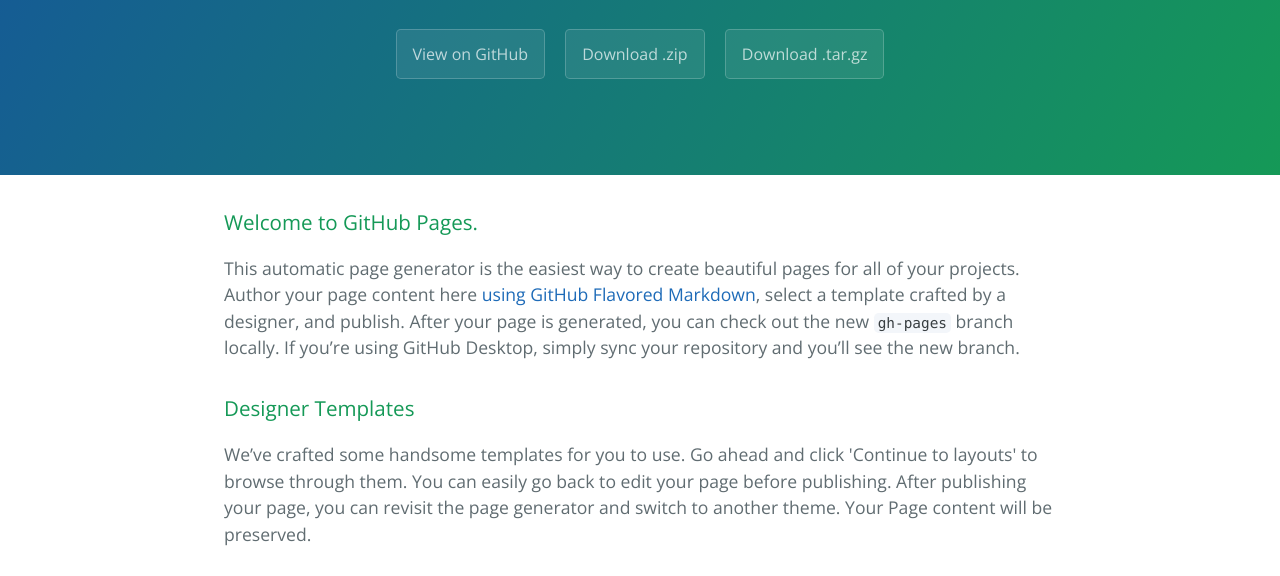
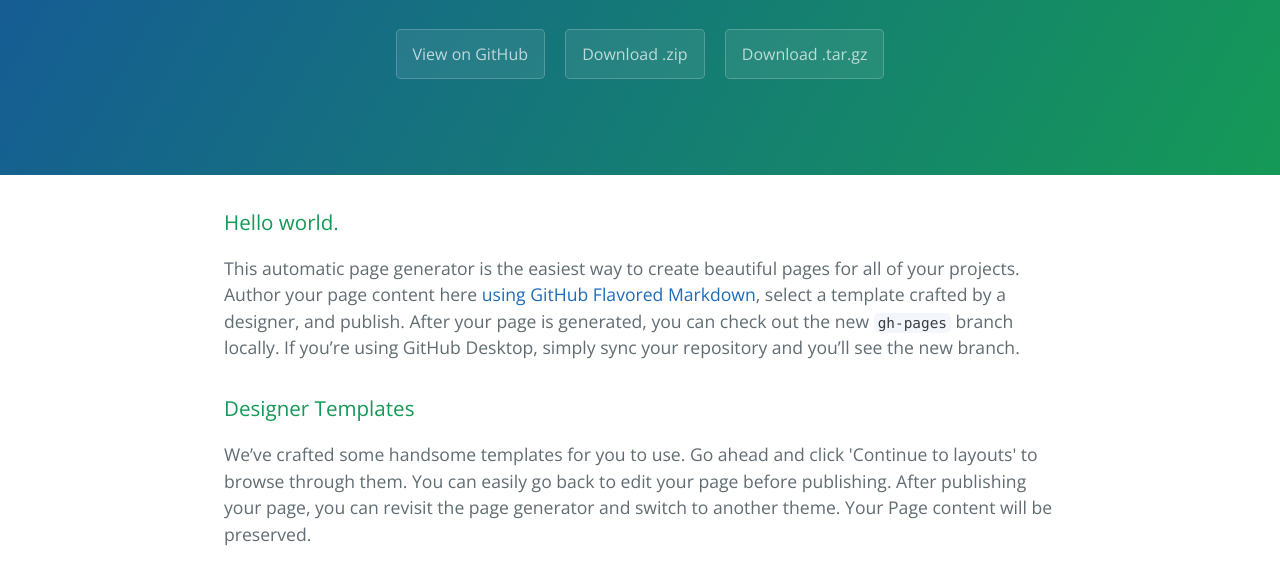
Before and after one commit to TranscodeVoiceTraining/VoxMod, a plain HTML site: page index.html in a window 1280 px wide. Shown: the part 208-784 px from the top of the page. Drawn offline with nearby package versions, Linux system fonts and the light colour scheme.

Commit message:
Change copy

```diff
--- a/index.html
+++ b/index.html
@@ -20,7 +20,7 @@
 
     <section class="main-content">
       <h3>
-<a id="welcome-to-github-pages" class="anchor" href="#welcome-to-github-pages" aria-hidden="true"><span aria-hidden="true" class="octicon octicon-link"></span></a>Welcome to GitHub Pages.</h3>
+<a id="welcome-to-github-pages" class="anchor" href="#welcome-to-github-pages" aria-hidden="true"><span aria-hidden="true" class="octicon octicon-link"></span></a>Hello world.</h3>
 
 <p>This automatic page generator is the easiest way to create beautiful pages for all of your projects. Author your page content here <a href="https://guides.github.com/features/mastering-markdown/">using GitHub Flavored Markdown</a>, select a template crafted by a designer, and publish. After your page is generated, you can check out the new <code>gh-pages</code> branch locally. If you’re using GitHub Desktop, simply sync your repository and you’ll see the new branch.</p>
 
```
